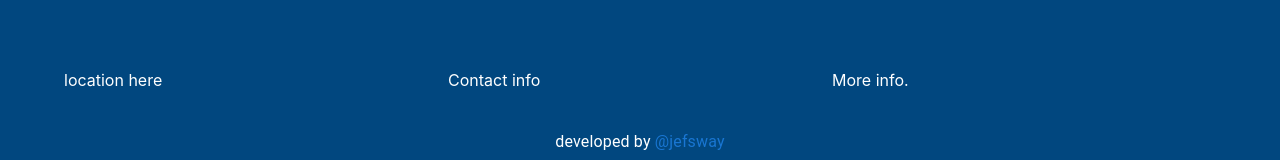
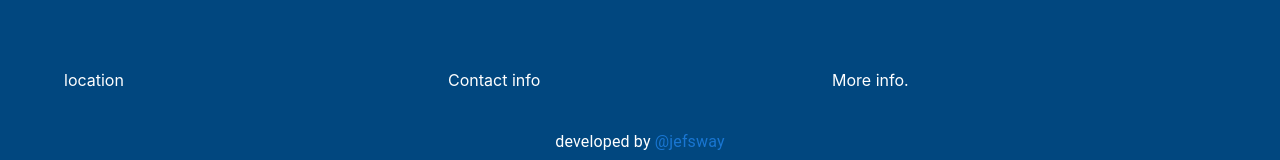
Before and after one commit to BestinJoseph/trange, a React (Create React App) app in the folder client/: page / in a window 1280 px wide. Shown: the part 3149-3309 px from the top of the page. Built offline with nearby package versions, Linux system fonts and the light colour scheme.

Commit message:
test update

```diff
--- a/client/src/Components/Footer/index.js
+++ b/client/src/Components/Footer/index.js
@@ -11,7 +11,7 @@ const Footer = () => {
             <Container sx={{mb: 5}}>
                 <Grid container>
                     <Grid item md={4}>
-                        location here
+                        location
                     </Grid>
                     <Grid item md={4}>
                         Contact info
```
